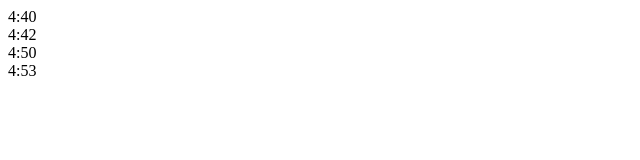
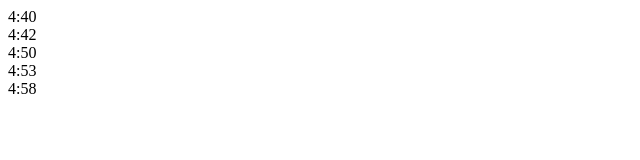
Before and after one commit to bigbowltakestime/githubtest, a plain HTML site: page index.html in a window 1280 px wide. Shown: the full height of the page, 0-640 px from the left. Drawn offline with Linux system fonts and the light colour scheme.

Commit message:
4시58분

```diff
--- a/index.html
+++ b/index.html
@@ -11,6 +11,7 @@
   <div>4:42</div>
   <div>4:50</div>
   <div>4:53</div>
+  <div>4:58</div>
 
 </body>
 </html>
```
